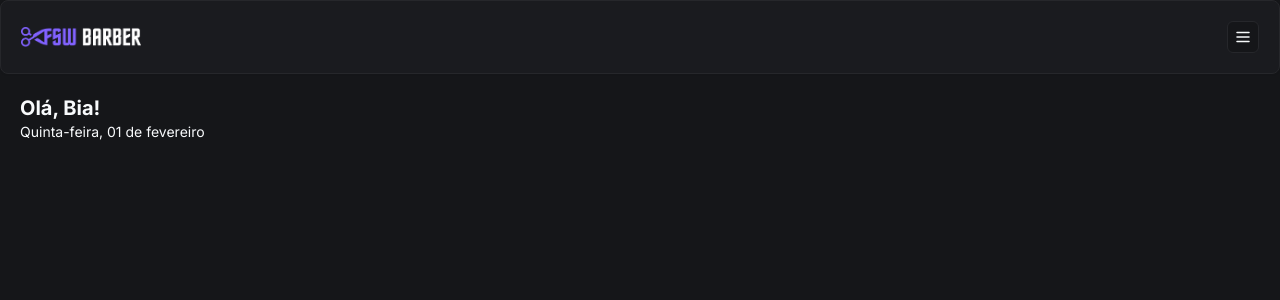
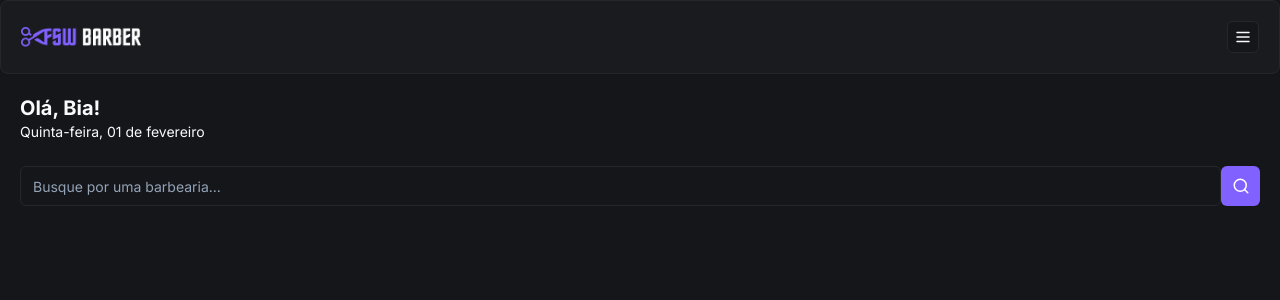
Before and after one commit to MichelleCordeiro/fsw-barbershop, a Next.js app: page / in a window 1280 px wide. Shown: the top 300 px of the page. Built offline with nearby package versions, Linux system fonts and the light colour scheme.

Commit message:
feat: add initial search component

```diff
--- /dev/null
+++ b/app/(home)/_components/search.tsx
@@ -0,0 +1,18 @@
+"use client"
+
+import { Button } from '@/app/_components/ui/button';
+import { Input } from '@/app/_components/ui/input';
+import { SearchIcon } from 'lucide-react';
+
+const Search = () => {
+  return (
+    <div className='flex items-center'>
+      <Input placeholder='Busque por uma barbearia...' />
+      <Button variant="default" size="icon">
+        <SearchIcon size={18} />
+      </Button>
+    </div>
+  );
+}
+
+export default Search;
--- a/app/(home)/page.tsx
+++ b/app/(home)/page.tsx
@@ -1,6 +1,7 @@
 import { format } from 'date-fns'
 import Header from '../_components/header';
 import { ptBR } from 'date-fns/locale';
+import Search from './_components/search';
 
 export default function Home() {
   return (
@@ -13,7 +14,12 @@
           {format(new Date(), "EEEE',' dd 'de' MMMM", {
             locale: ptBR
           })}
-      </p>
+        </p>
+      </div>
+
+      <div className='px-5 mt-6'>
+        <Search />
       </div>
     </div>
-  );}
+  );
+}
--- /dev/null
+++ b/app/_components/ui/input.tsx
@@ -0,0 +1,25 @@
+import * as React from "react"
+
+import { cn } from "@/app/_lib/utils"
+
+export interface InputProps
+  extends React.InputHTMLAttributes<HTMLInputElement> {}
+
+const Input = React.forwardRef<HTMLInputElement, InputProps>(
+  ({ className, type, ...props }, ref) => {
+    return (
+      <input
+        type={type}
+        className={cn(
+          "flex h-10 w-full rounded-md border border-input bg-background px-3 py-2 text-sm ring-offset-background file:border-0 file:bg-transparent file:text-sm file:font-medium placeholder:text-muted-foreground focus-visible:outline-none focus-visible:ring-2 focus-visible:ring-ring focus-visible:ring-offset-2 disabled:cursor-not-allowed disabled:opacity-50",
+          className
+        )}
+        ref={ref}
+        {...props}
+      />
+    )
+  }
+)
+Input.displayName = "Input"
+
+export { Input }
```
